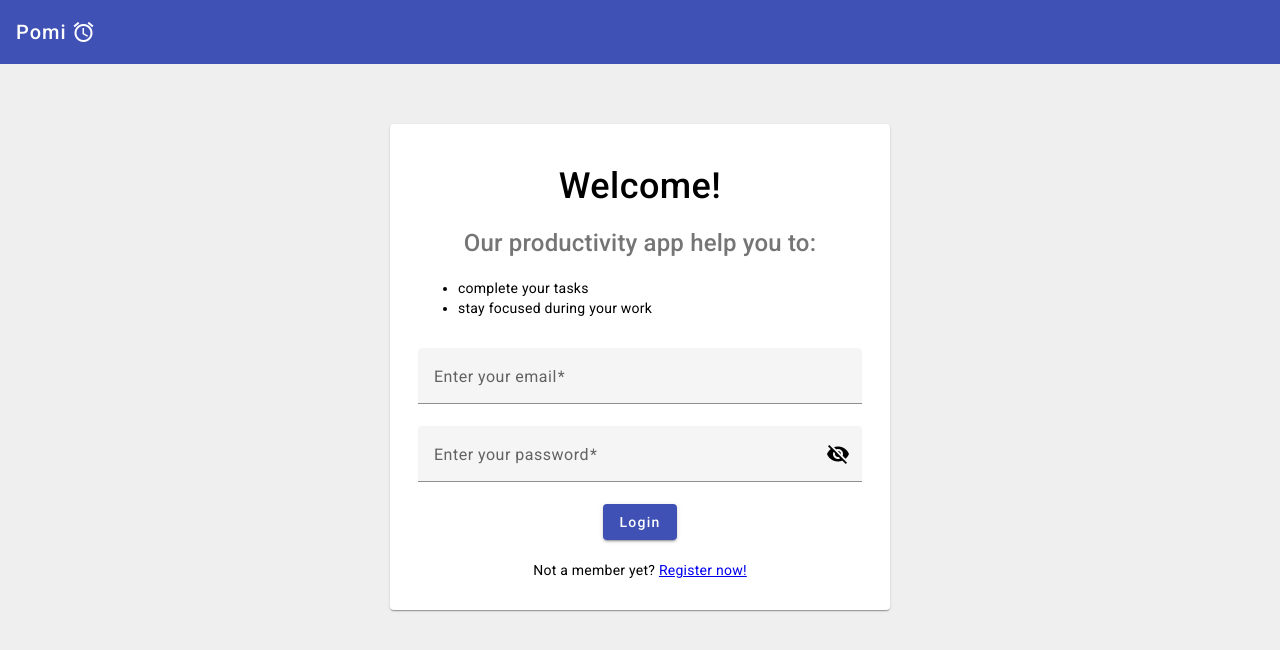
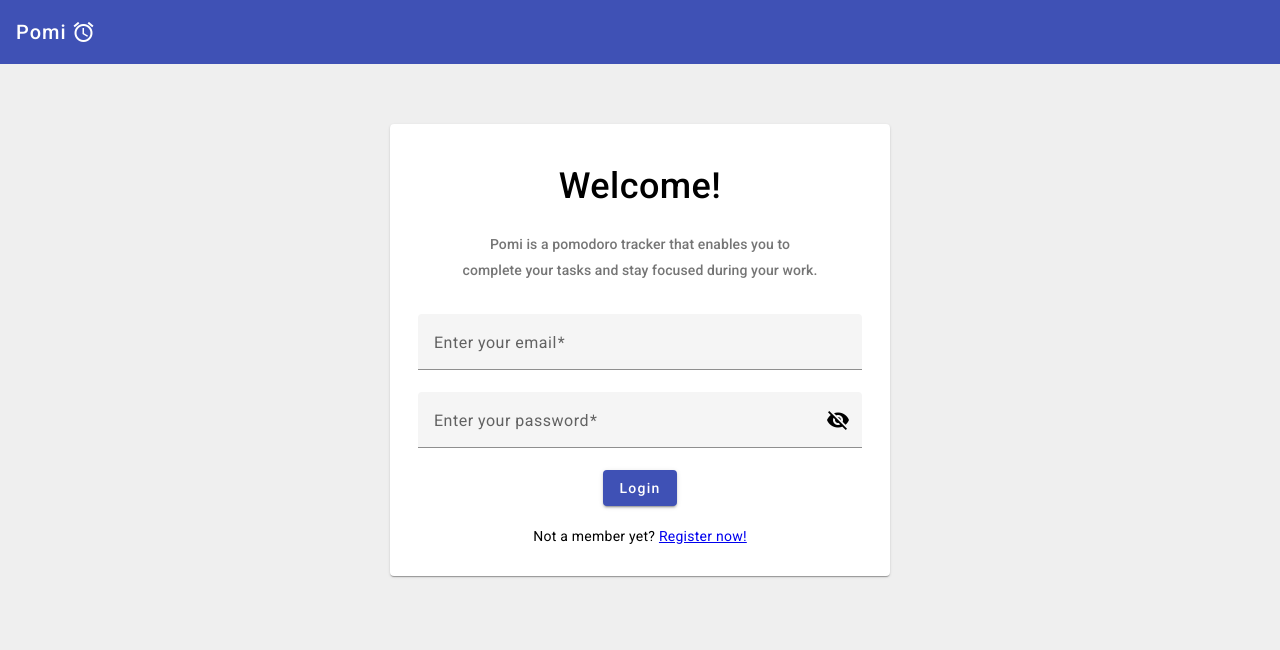
Before and after one commit to johannesstroebele91/Pomi, an Angular app: page / in a window 1280 px wide. Shown: the top 650 px of the page. Built offline with nearby package versions, Linux system fonts and the light colour scheme.

Commit message:
Improve app explanation on welcome page to inform the user of the benefits of the app

```diff
--- a/src/app/components/login.component.ts
+++ b/src/app/components/login.component.ts
@@ -21,15 +21,11 @@ import {AuthResponseData} from "../shared/models";
     >
       <mat-card-header style="display: block;">
         <mat-card-title style=" font-size: 36px">Welcome!</mat-card-title>
-        <mat-card-subtitle style="margin: 30px auto 10px auto; font-size: 24px;"
-        >Our productivity app help you to:
+        <mat-card-subtitle style="margin: 30px auto 30px auto; line-height: 1.85"
+        >Pomi is a pomodoro tracker that enables you to <br>complete your tasks and stay focused during your work.
         </mat-card-subtitle>
       </mat-card-header>
       <mat-card-content>
-        <ul style="margin-bottom: 30px; text-align: left">
-          <li>complete your tasks</li>
-          <li>stay focused during your work</li>
-        </ul>
         <form (ngSubmit)="onSubmit()">
           <div [formGroup]="loginForm">
             <mat-form-field style="display: block">
```
